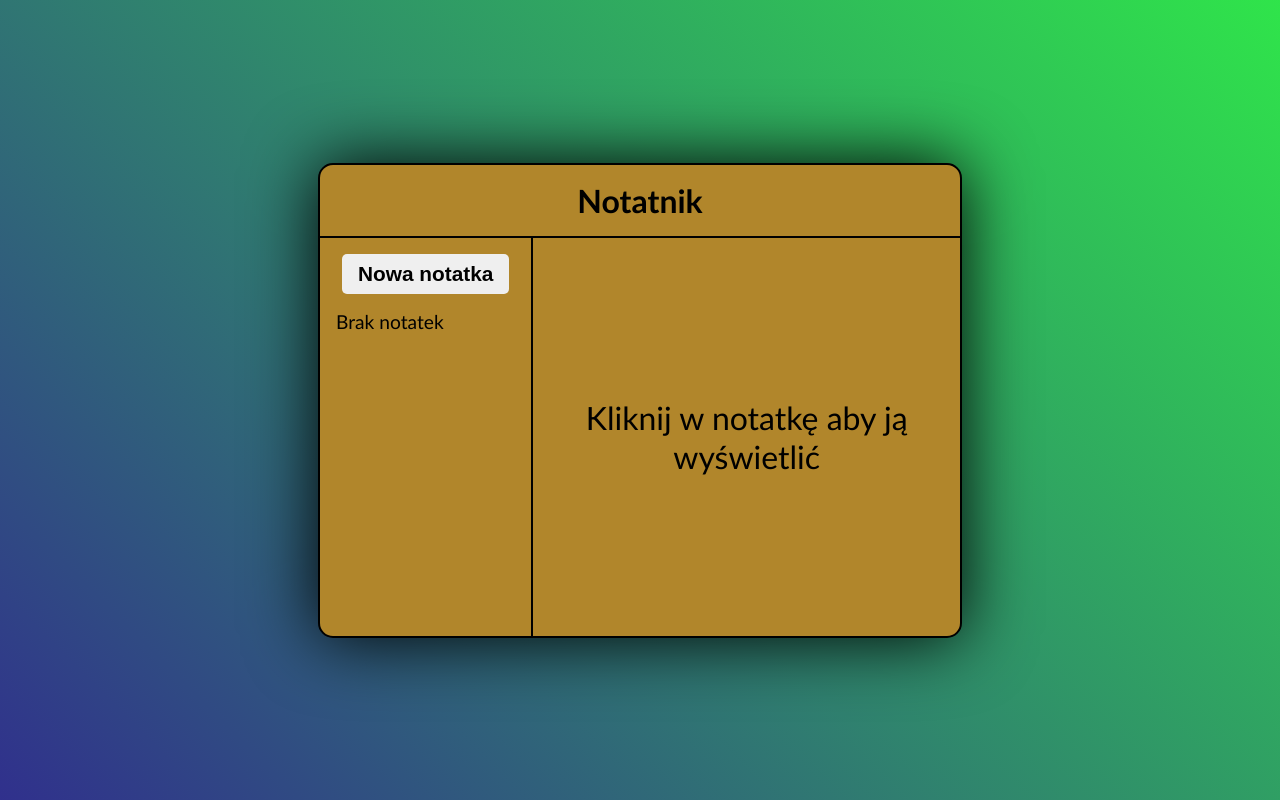
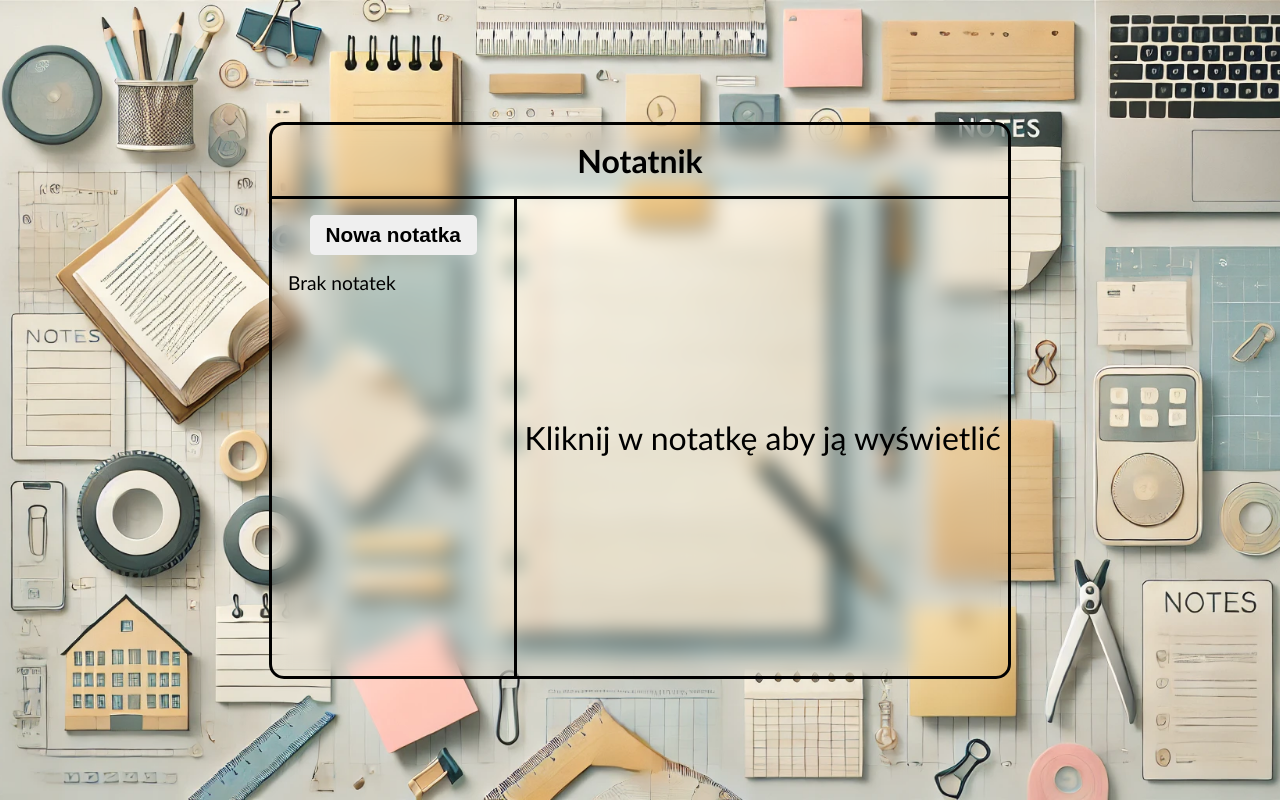
Before and after one commit to Kabrax01/React_test_area_2, a React (Vite) app: page / in a window 1280 px wide. Built offline with nearby package versions, Linux system fonts and the light colour scheme.

Commit message:
feat: changed background image

```diff
--- a/src/Notes/App.tsx
+++ b/src/Notes/App.tsx
@@ -40,8 +40,19 @@ function App() {
         }
     }
 
+    useEffect(() => {
+        const size = window.innerWidth;
+        console.log(size);
+    }, []);
+
     return (
-        <main>
+        <main
+            style={{
+                backgroundImage: "url(background-4k.webp)",
+                backgroundRepeat: "no-repeat",
+                backgroundPosition: "center",
+                backgroundSize: "cover",
+            }}>
             <div className="notepad">
                 <div className="notepad_title-main">
                     <h1>Notatnik</h1>
--- a/src/Notes/main.scss
+++ b/src/Notes/main.scss
@@ -4,7 +4,7 @@
     box-sizing: border-box;
 }
 
-$border-light-black: 2px solid black;
+$border-light-black: 3px solid black;
 
 @mixin flexbox($direction: column, $align: center, $justify: center) {
     display: flex;
@@ -13,18 +13,16 @@ $border-light-black: 2px solid black;
     justify-content: $justify;
 }
 
-body {
+main {
     font-family: "Gill Sans", "Gill Sans MT", Calibri, "Trebuchet MS",
         sans-serif;
-    background: linear-gradient(
-        45deg,
-        hsl(240, 49%, 37%) 0%,
-        hsl(129, 77%, 54%) 100%
-    );
     display: flex;
     align-items: center;
     justify-content: center;
+    position: relative;
+    overflow: hidden;
     height: 100vh;
+    width: 100vw;
 }
 
 button {
@@ -41,11 +39,11 @@ button {
 
 .notepad {
     border-radius: 15px;
-    background-color: hsl(41, 61%, 43%);
-    filter: drop-shadow(0px 0px 35px #000000);
-    border: 2px solid black;
+    background-color: transparent;
+    backdrop-filter: blur(10px);
+    border: $border-light-black;
     display: grid;
-    grid-template-columns: repeat(2, 20rem);
+    grid-template-columns: repeat(2, 23rem);
 
     &_title-main {
         grid-column: 1/3;
@@ -58,7 +56,7 @@ button {
         grid-row: 2/3;
         display: grid;
         grid-template-columns: 1fr 2fr;
-        height: 50vh;
+        height: 60vh;
 
         .note_list {
             grid-column: 1/2;
@@ -156,12 +154,15 @@ button {
                     margin: 1rem 0;
                     padding: 0.3rem;
                     width: 70%;
+                    font-size: 1.2rem;
+                    font-weight: bold;
                 }
 
                 textarea {
                     padding: 0.3rem;
                     flex: 3;
                     width: 70%;
+                    font-size: 1.2rem;
                 }
 
                 input,
@@ -172,7 +173,6 @@ button {
 
                     &:focus {
                         outline-color: hsl(240, 49%, 37%);
-                        // outline-offset: 0.1rem;
                         outline-width: 0.2rem;
                         outline-style: solid;
                     }
```
Also changed, not shown: public/background-4k.webp (added), public/background-mobile.webp (added).
